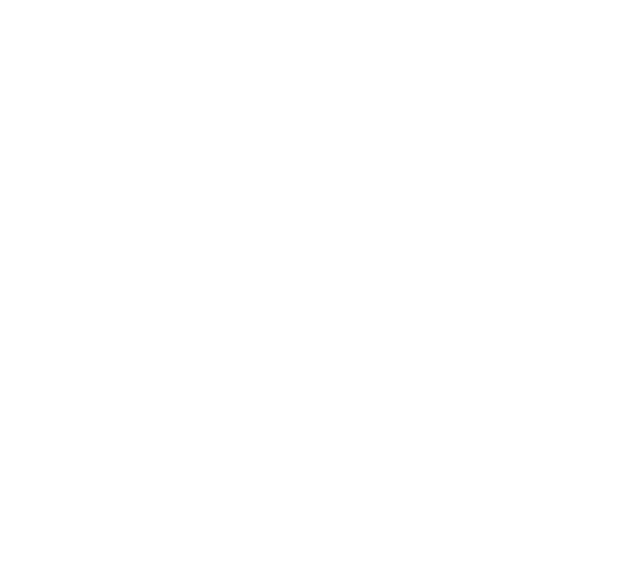
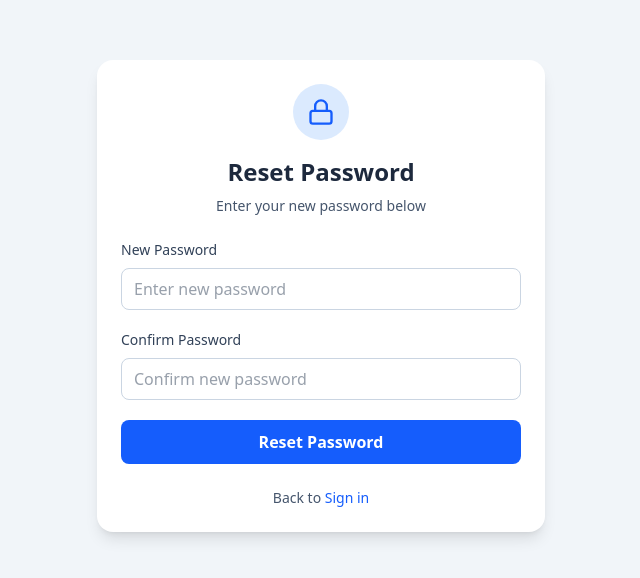
Before and after one commit to sayan-acharyya/Project_Managemt_system_original, a React (Vite) app in the folder client/: page /reset-password in a window 1280 px wide. Before the commit this address had no page. Shown: the part 104-682 px from the top of the page, without its empty margins (319-959 px from the left). Built offline with nearby package versions, Linux system fonts and the light colour scheme; no server answers.

Commit message:
authentication done

```diff
--- a/client/src/App.jsx
+++ b/client/src/App.jsx
@@ -1,22 +1,40 @@
-import React from 'react'
+import React, { useEffect } from 'react'
 import { BrowserRouter, Route, Routes } from "react-router-dom"
 import LoginPage from './pages/auth/LoginPage'
 import ForgotPasswordPage from './pages/auth/ForgotPasswordPage'
 import ResetPasswordPage from './pages/auth/ResetPasswordPage'
 import { ToastContainer } from "react-toastify";
 import "react-toastify/dist/ReactToastify.css";
+import { useDispatch, useSelector } from 'react-redux'
+import { getUser } from './store/slices/authSlice'
+import { Loader } from 'lucide-react'
 
 const App = () => {
+
+  const { authUser, isCheckingAuth } = useSelector(state => state.auth);
+  const dispatch = useDispatch();
+
+  useEffect(() => {
+    dispatch(getUser());
+  }, [dispatch]);
+
+  if (isCheckingAuth && !authUser) {
+    return (
+      <div className='flex justify-center items-center h-screen'>
+         <Loader className='size-10 animate-spin'/>
+      </div>
+    )
+  }
   return (
     <BrowserRouter>
       <Routes>
         {/* Auth Routes */}
-        <Route path='/login' element={<LoginPage/>} />
-        <Route path='/forgot-password' element={<ForgotPasswordPage/>} />
-        <Route path='/reset' element={<ResetPasswordPage/>} />
+        <Route path='/login' element={<LoginPage />} />
+        <Route path='/forgot-password' element={<ForgotPasswordPage />} />
+        <Route path='/reset-password' element={<ResetPasswordPage />} />
 
       </Routes>
-       <ToastContainer
+      <ToastContainer
         position="top-right"
         autoClose={3000}
         hideProgressBar={false}
--- a/client/src/pages/auth/ForgotPasswordPage.jsx
+++ b/client/src/pages/auth/ForgotPasswordPage.jsx
@@ -1,8 +1,8 @@
 import React, { useState } from "react";
 import { useDispatch, useSelector } from "react-redux";
-// import { forgotPassword } from "../../store/slices/authSlice";
 import { Loader, MailCheck } from "lucide-react";
 import { Link } from "react-router-dom";
+import { forgotPassword } from "../../store/slices/authSlice";
 
 const ForgotPasswordPage = () => {
   const [email, setEmail] = useState("");
@@ -26,7 +26,7 @@ const ForgotPasswordPage = () => {
     setError("");
 
     try {
-      //await dispatch(forgotPassword({ email })).unwrap();
+      await dispatch(forgotPassword({ email })).unwrap();
       setIsSubmitted(true);
     } catch (err) {
       setError(err || "Failed to send reset link. Please try again.");
--- a/client/src/pages/auth/ResetPasswordPage.jsx
+++ b/client/src/pages/auth/ResetPasswordPage.jsx
@@ -1,9 +1,187 @@
- import React from 'react'
+import React, { useState } from "react";
+import { Link, useNavigate, useSearchParams } from "react-router-dom";
+import { useDispatch, useSelector } from "react-redux";
+import { Loader, Lock } from "lucide-react";
+import { resetPassword } from "../../store/slices/authSlice";
 
- const ResetPasswordPage = () => {
-   return (
-     <div>ResetPasswordPage</div>
-   )
- }
+const ResetPasswordPage = () => {
+  const [formData, setFormData] = useState({
+    password: "",
+    confirmPassword: "",
+  });
 
- export default ResetPasswordPage
+  const [errors, setErrors] = useState({});
+
+  const [searchParams] = useSearchParams();
+  const token = searchParams.get("token");
+
+  const navigate = useNavigate();
+  const dispatch = useDispatch();
+  const { isUpdatingPassword } = useSelector((state) => state.auth);
+
+  const handleChange = (e) => {
+    const { name, value } = e.target;
+    setFormData((prev) => ({ ...prev, [name]: value }));
+
+    if (errors[name]) {
+      setErrors((prev) => ({ ...prev, [name]: "" }));
+    }
+  };
+
+  const validateForm = () => {
+    const newErrors = {};
+
+    if (!formData.password) {
+      newErrors.password = "Password is required";
+    } else if (formData.password.length < 8) {
+      newErrors.password = "Password must be at least 8 characters";
+    }
+
+    if (!formData.confirmPassword) {
+      newErrors.confirmPassword = "Confirm password is required";
+    } else if (formData.confirmPassword !== formData.password) {
+      newErrors.confirmPassword = "Passwords do not match";
+    }
+
+    setErrors(newErrors);
+    return Object.keys(newErrors).length === 0;
+  };
+
+  const handleSubmit = async (e) => {
+    e.preventDefault();
+
+    if (!validateForm()) return;
+
+    try {
+      await dispatch(
+        resetPassword({
+          token,
+          password: formData.password,
+          confirmPassword: formData.confirmPassword,
+        })
+      ).unwrap();
+
+      navigate("/login");
+    } catch (error) {
+      setErrors({
+        general: error || "Failed to reset password. Please try again.",
+      });
+    }
+  };
+
+  return (
+    <div className="min-h-screen flex items-center justify-center bg-slate-100 px-4">
+      <div className="max-w-md w-full bg-white rounded-2xl shadow-lg p-6">
+        <div className="flex flex-col items-center">
+          <div className="inline-flex items-center justify-center w-14 h-14 bg-blue-100 rounded-full mb-4">
+            <Lock className="w-7 h-7 text-blue-600" />
+          </div>
+
+          <h1 className="text-2xl font-bold text-slate-800">
+            Reset Password
+          </h1>
+          <p className="text-slate-600 text-sm text-center mt-2">
+            Enter your new password below
+          </p>
+        </div>
+
+        <form onSubmit={handleSubmit} className="mt-6 space-y-5">
+          {/* Password */}
+          <div className="space-y-2">
+            <label className="block text-sm font-medium text-slate-700">
+              New Password
+            </label>
+            <input
+              type="password"
+              name="password"
+              value={formData.password}
+              onChange={handleChange}
+              disabled={isUpdatingPassword}
+              placeholder="Enter new password"
+              className={`w-full rounded-lg border px-3 py-2 text-slate-700
+                focus:outline-none focus:ring-2 transition
+                ${
+                  errors.password
+                    ? "border-red-500 focus:ring-red-500"
+                    : "border-slate-300 focus:ring-blue-500 focus:border-blue-500"
+                }`}
+            />
+            {errors.password && (
+              <p className="text-sm text-red-600">{errors.password}</p>
+            )}
+          </div>
+
+          {/* Confirm Password */}
+          <div className="space-y-2">
+            <label className="block text-sm font-medium text-slate-700">
+              Confirm Password
+            </label>
+            <input
+              type="password"
+              name="confirmPassword"
+              value={formData.confirmPassword}
+              onChange={handleChange}
+              disabled={isUpdatingPassword}
+              placeholder="Confirm new password"
+              className={`w-full rounded-lg border px-3 py-2 text-slate-700
+                focus:outline-none focus:ring-2 transition
+                ${
+                  errors.confirmPassword
+                    ? "border-red-500 focus:ring-red-500"
+                    : "border-slate-300 focus:ring-blue-500 focus:border-blue-500"
+                }`}
+            />
+            {errors.confirmPassword && (
+              <p className="text-sm text-red-600">
+                {errors.confirmPassword}
+              </p>
+            )}
+          </div>
+
+          {errors.general && (
+            <p className="text-sm text-red-600 text-center">
+              {errors.general}
+            </p>
+          )}
+
+          <button
+            type="submit"
+            disabled={isUpdatingPassword}
+            className="
+              w-full flex items-center justify-center gap-2
+              bg-blue-600 hover:bg-blue-700
+              text-white font-semibold
+              py-2.5 rounded-lg
+              transition duration-200
+              disabled:opacity-50 disabled:cursor-not-allowed
+              focus:outline-none focus:ring-2 focus:ring-blue-500 focus:ring-offset-2
+            "
+          >
+            {isUpdatingPassword ? (
+              <>
+                <Loader className="animate-spin h-5 w-5 text-white" />
+                <span>Updating...</span>
+              </>
+            ) : (
+              "Reset Password"
+            )}
+          </button>
+        </form>
+
+        <div className="mt-6 text-center">
+          <p className="text-sm text-slate-600">
+            Back to{" "}
+            <Link
+              to="/login"
+              className="text-blue-600 hover:text-blue-500 font-medium hover:underline"
+            >
+              Sign in
+            </Link>
+          </p>
+        </div>
+      </div>
+    </div>
+  );
+};
+
+export default ResetPasswordPage;
```
Also changed, not shown: client/src/store/slices/authSlice.js (+94 -8 lines).
